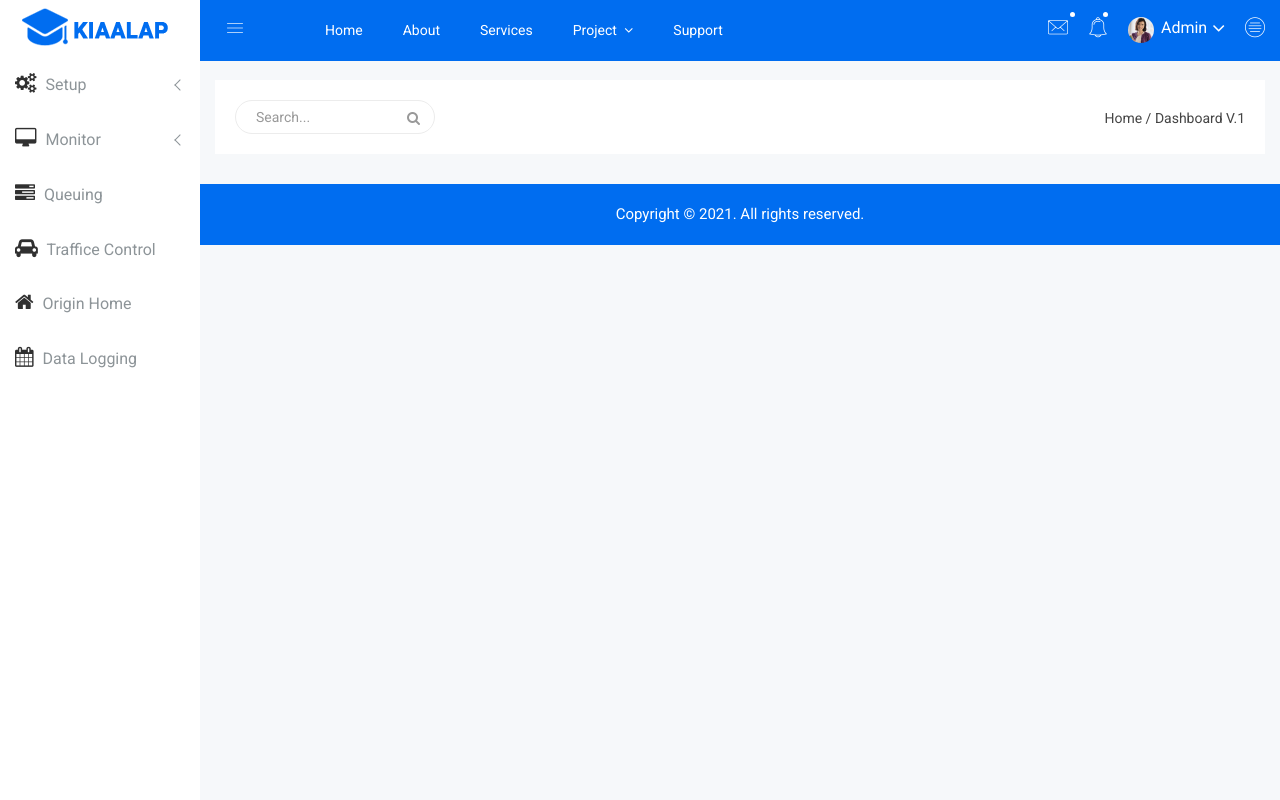
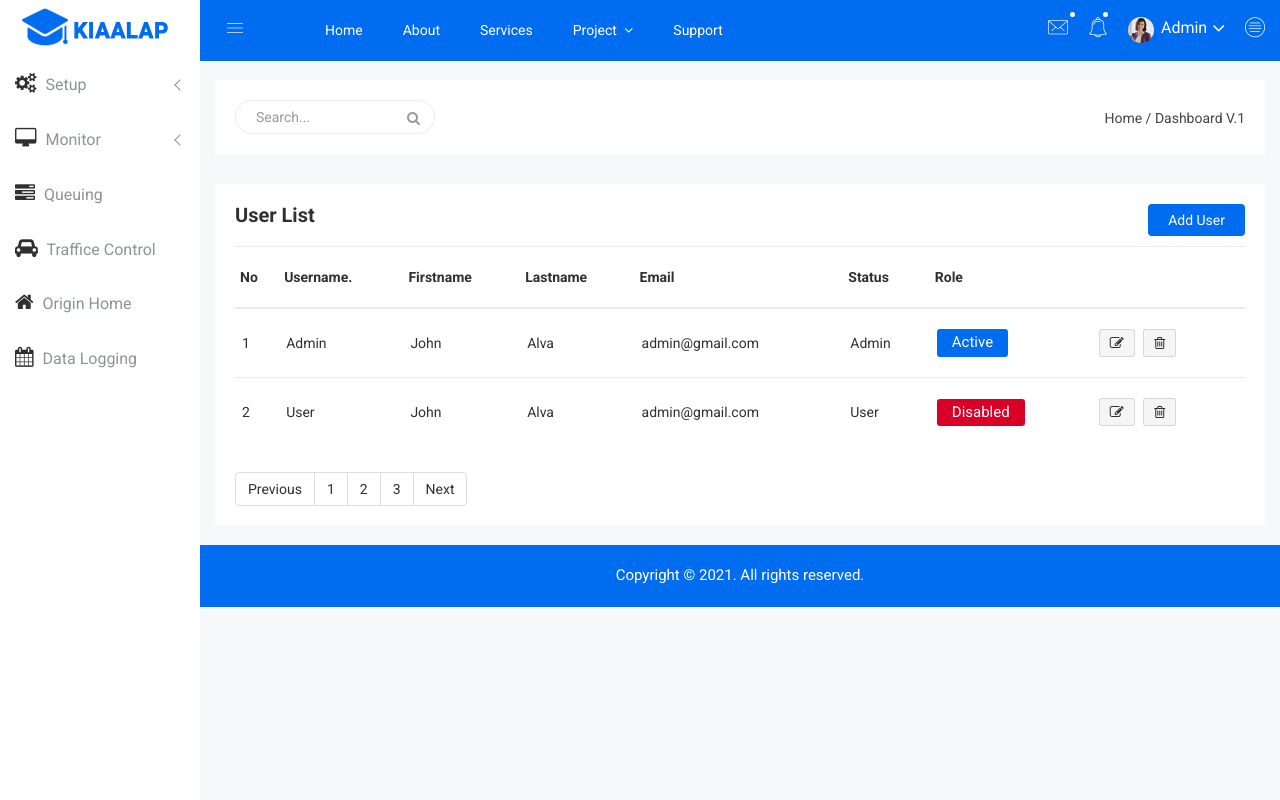
Before and after one commit to fllay/iNavCentral, a Flask app: page /user in a window 1280 px wide. Run offline with Flask 2, Linux system fonts and the light colour scheme; the visitor is signed in with stand-in values (Sample User, id 1); some libraries are stand-ins or nearby versions; some web fonts are replaced.

Commit message:
Init page register user

```diff
--- a/app.py
+++ b/app.py
@@ -68,6 +68,17 @@
 def user():
     return render_template("user.html")
 
+@app.route('/register',methods=['GET','POST'])
+def register():
+    if request.method == 'POST':
+        firstname = request.form['']
+        lastname = request.form['']
+        email = request.form['']
+        username = request.form['username']
+        password = request.form['']
+
+    return render_template("register.html")
+
 @app.route('/datalogging')
 def datalogging():
     return render_template("datalogging.html")
--- a/templates/layout.html
+++ b/templates/layout.html
@@ -79,7 +79,7 @@
                             <ul class="submenu-angle" aria-expanded="true">
                                 <li><a title="Network" href="network"><span class="mini-sub-pro">Network</span></a></li>
                                 <li><a title="I/O EMG STOP" href="index-1.html"><span class="mini-sub-pro">I/O EMG STOP</span></a></li>
-                                <li><a title="User" href="user"><span class="mini-sub-pro">User</span></a></li>
+                                <li><a title="I/O EMG STOP" href="user"><span class="mini-sub-pro">User</span></a></li>
                             </ul>
                         </li>
                         <li>
--- a/templates/user.html
+++ b/templates/user.html
@@ -1,4 +1,100 @@
 {% extends "layout.html" %}
+<link rel="stylesheet" href="{{ url_for('static',filename='css/data-table/bootstrap-table.css') }}">
+<link rel="stylesheet" href="{{ url_for('static',filename='css/data-table/bootstrap-editable.css') }}">
+<script src="{{ url_for('static',filename='js/vendor/modernizr-2.8.3.min.js') }}"></script>
 {% block content %}
-
+<!-- Static Table Start -->
+<div class="product-status mg-b-15">
+    <div class="container-fluid">
+        <div class="row">
+            <div class="col-lg-12 col-md-12 col-sm-12 col-xs-12">
+                <div class="product-status-wrap drp-lst">
+                    <h4>User List</h4>
+                    <div class="add-product">
+                        <a href="register">Add User</a>
+                    </div>
+                    <div class="asset-inner">
+                        <table>
+                            <tr>
+                                <th>No</th>
+                                <th>Username.</th>
+                                <th>Firstname</th>
+                                <th>Lastname</th>
+                                <th>Email</th>
+                                <th>Status</th>
+                                <th>Role</th>
+                                <th></th>
+                            </tr>
+                            <tr>
+                                <td>1</td>
+                                <td>Admin</td>
+                                <td>John </td>
+                                <td>Alva</td>
+                                <td>admin@gmail.com</td>
+                                <td>Admin</td>
+                                <td>
+                                    <button class="pd-setting">Active</button>
+                                </td>
+                                <td>
+                                    <button data-toggle="tooltip" title="Edit" class="pd-setting-ed"><i class="fa fa-pencil-square-o" aria-hidden="true"></i></button>
+                                    <button data-toggle="tooltip" title="Trash" class="pd-setting-ed"><i class="fa fa-trash-o" aria-hidden="true"></i></button>
+                                </td>
+                            </tr>
+                            <tr>
+                                <td>2</td>
+                                <td>User</td>
+                                <td>John </td>
+                                <td>Alva</td>
+                                <td>admin@gmail.com</td>
+                                <td>User</td>
+                                <td>
+                                    <button class="ds-setting">Disabled</button>
+                                </td>
+                                <td>
+                                    <button data-toggle="tooltip" title="Edit" class="pd-setting-ed"><i class="fa fa-pencil-square-o" aria-hidden="true"></i></button>
+                                    <button data-toggle="tooltip" title="Trash" class="pd-setting-ed"><i class="fa fa-trash-o" aria-hidden="true"></i></button>
+                                </td>
+                            </tr>
+                        </table>
+                    </div>
+                    <div class="custom-pagination">
+                        <nav aria-label="Page navigation example">
+                            <ul class="pagination">
+                                <li class="page-item"><a class="page-link" href="#">Previous</a></li>
+                                <li class="page-item"><a class="page-link" href="#">1</a></li>
+                                <li class="page-item"><a class="page-link" href="#">2</a></li>
+                                <li class="page-item"><a class="page-link" href="#">3</a></li>
+                                <li class="page-item"><a class="page-link" href="#">Next</a></li>
+                            </ul>
+                        </nav>
+                    </div>
+                </div>
+            </div>
+        </div>
+    </div>
+</div>
+<!-- Static Table End -->
+<!-- data table JS
+       ============================================ -->
+<script src="{{ url_for('static',filename='js/data-table/bootstrap-table.js') }}"></script>
+<script src="{{ url_for('static',filename='js/data-table/tableExport.js') }}"></script>
+<script src="{{ url_for('static',filename='js/data-table/data-table-active.js') }}"></script>
+<script src="{{ url_for('static',filename='js/data-table/bootstrap-table-editable.js') }}"></script>
+<script src="{{ url_for('static',filename='js/data-table/bootstrap-editable.js') }}"></script>
+<script src="{{ url_for('static',filename='js/data-table/bootstrap-table-resizable.js') }}"></script>
+<script src="{{ url_for('static',filename='js/data-table/colResizable-1.5.source.js') }}"></script>
+<script src="{{ url_for('static',filename='js/data-table/bootstrap-table-export.js') }}"></script>
+<!--  editable JS
+    ============================================ -->
+<script src="{{ url_for('static',filename='js/editable/jquery.mockjax.js') }}"></script>
+<script src="{{ url_for('static',filename='js/editable/mock-active.js') }}"></script>
+<script src="{{ url_for('static',filename='js/editable/select2.js') }}"></script>
+<script src="{{ url_for('static',filename='js/editable/moment.min.js') }}"></script>
+<script src="{{ url_for('static',filename='js/editable/bootstrap-datetimepicker.js') }}"></script>
+<script src="{{ url_for('static',filename='js/editable/bootstrap-editable.js') }}"></script>
+<script src="{{ url_for('static',filename='js/editable/xediable-active.js') }}"></script>
+<!-- Chart JS
+        ============================================ -->
+<script src="{{ url_for('static',filename='js/chart/jquery.peity.min.js') }}"></script>
+<script src="{{ url_for('static',filename='js/peity/peity-active.js') }}"></script>
 {% endblock %}
```
Also changed, not shown: templates/register.html (added, +49 -0 lines).
